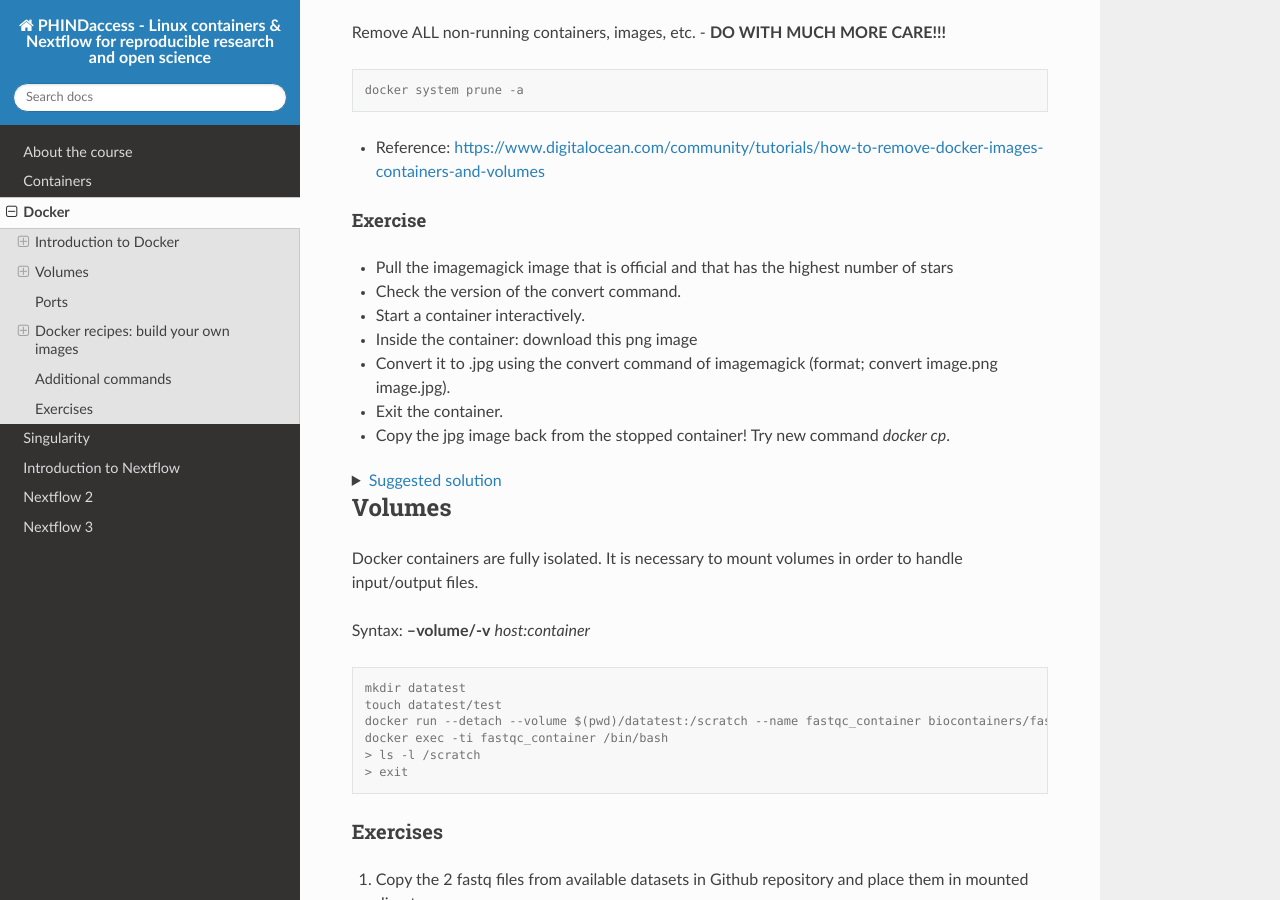
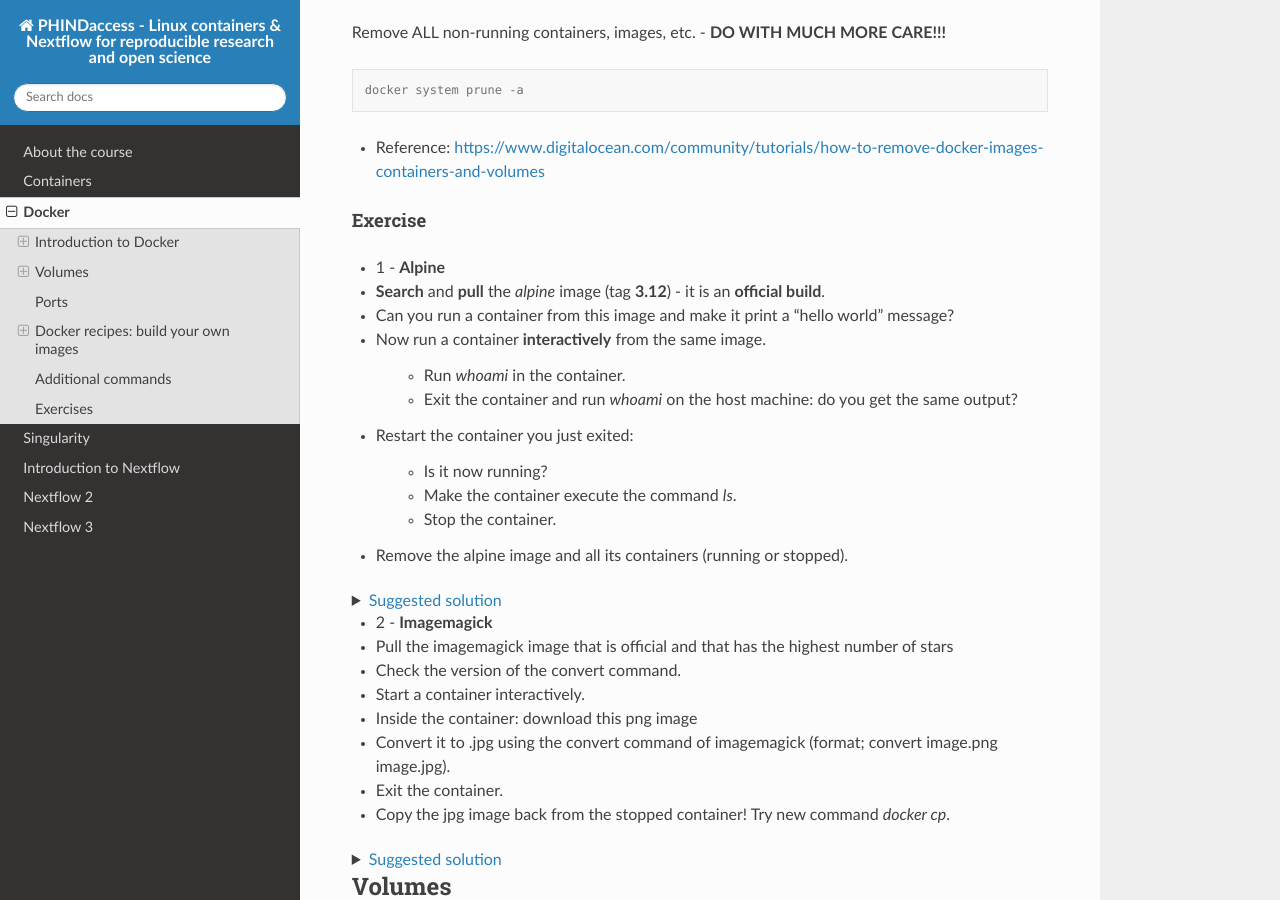
Before and after one commit to biocorecrg/CoursesCRG_Containers_Nextflow_May_2022, a Sphinx documentation site: the page built from docs/docker.rst, in a window 1280 px wide and 900 px high, scrolled down 8943 px. Built offline with Sphinx 7.4.7 and the Read the Docs theme 2.0.0, drawn with Linux system fonts in a browser that asks for light colours.

Commit message:
Update docker.rst

```diff
--- a/docs/docker.rst
+++ b/docs/docker.rst
@@ -326,6 +326,65 @@ Remove ALL non-running containers, images, etc. - **DO WITH MUCH MORE CARE!!!**
 Exercise
 ********
 
+* 1 - **Alpine**
+
+* **Search** and **pull** the `alpine` image (tag **3.12**) - it is an **official build**.
+
+* Can you run a container from this image and make it print a “hello world” message?
+
+* Now run a container **interactively** from the same image.
+
+    * Run `whoami` in the container.
+
+    * Exit the container and run `whoami` on the host machine: do you get the same output?
+
+* Restart the container you just exited:
+
+    * Is it now running?
+
+    * Make the container execute the command `ls`.
+
+    * Stop the container.
+
+* Remove the alpine image and all its containers (running or stopped).
+
+
+.. raw:: html
+
+   <details>
+   <summary><a>Suggested solution</a></summary>
+
+.. code-block:: console
+
+  # Search and pull the alpine image (tag 3.12) - it is an official build.
+  docker search alpine --filter is-official=true
+  docker pull  alpine:3.12
+  # Can you run a container from this image and make it print a “hello world” message?
+  docker run alpine:3.12 echo "hello world"
+  # Now run a container **interactively** from the same image.
+  docker run -ti alpine:3.12
+    # Run `whoami`
+    whoami
+    # Exit the container.
+    exit
+  # Restart the container you just exited: is it now running?
+  docker restart CONTAINER_ID # find it with `docker ps -a`
+  # Make the container execute the command `ls`
+  docker exec CONTAINER_ID ls
+  # Stop the container
+  docker stop CONTAINER_ID
+  # Remove the alpine image and all its containers (running or stopped)
+  docker rmi alpine:3.12
+  docker rm CONTAINER_ID # check all containers with `docker ps -a`
+
+
+.. raw:: html
+
+  </details>
+
+
+* 2 - **Imagemagick**
+
 * Pull the imagemagick image that is official and that has the highest number of stars
 
 * Check the version of the convert command.
@@ -365,7 +424,7 @@ Exercise
   # fetch container ID with `ps -a` and use `docker cp` to copy jpg file from the stopped container to the host
   docker cp *CONTAINER_ID*:/myimage.jpg .
 
-  .. raw:: html
+.. raw:: html
 
     </details>
 
```
